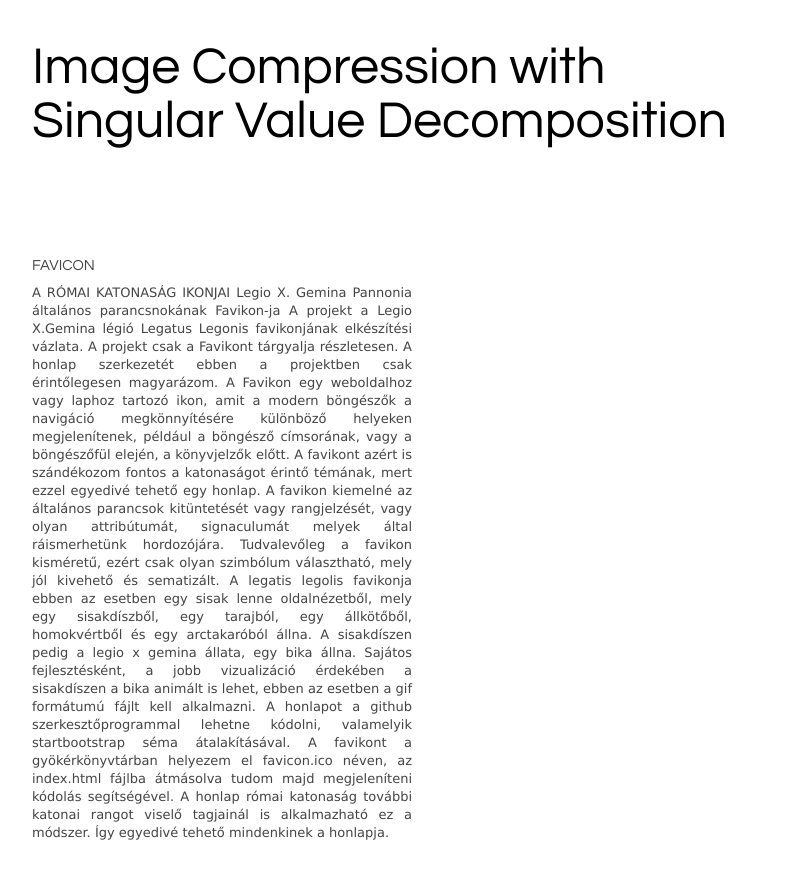
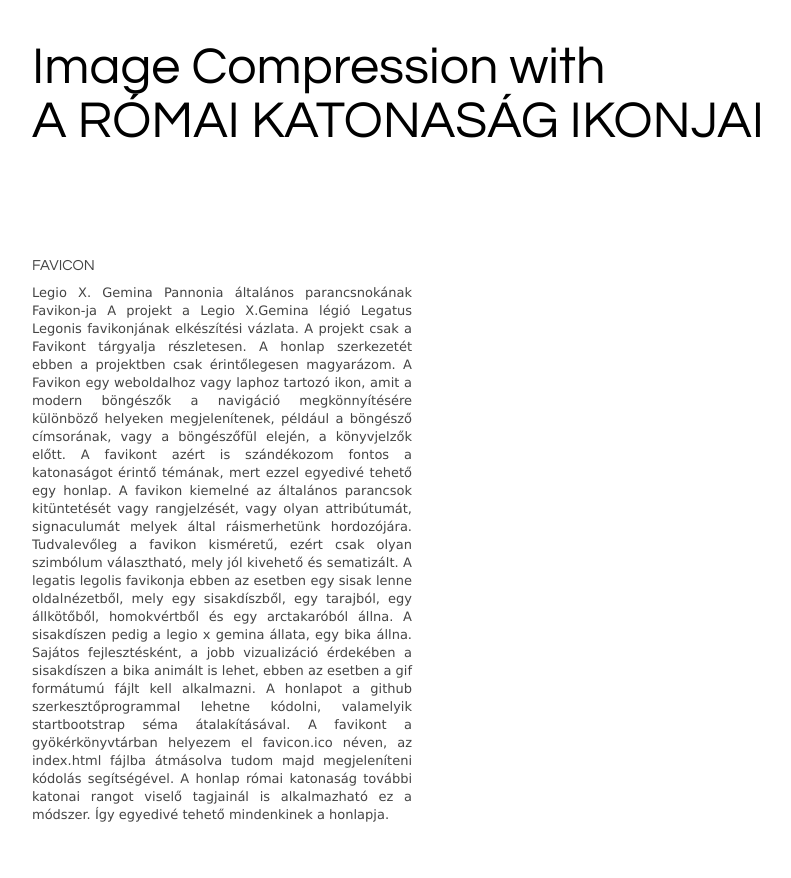
Before and after one commit to bankitomi26/try, a plain HTML site: page index.html in a window 1280 px wide. Shown: the whole page, without its empty margins (213-1004 px from the left). Drawn offline with nearby package versions, Linux system fonts and the light colour scheme; a script that the page names is missing.

Commit message:
Update index.html

```diff
--- a/index.html
+++ b/index.html
@@ -16,7 +16,7 @@
   <div class="wrapper">
     <h1>
       Image Compression with<br />
-      Singular Value Decomposition
+      A RÓMAI KATONASÁG IKONJAI
     </h1>
     <noscript>The interactive demo runs purely on the client-side. You therefore have to enable JavaScript to enjoy it.</noscript>
   </div>
@@ -28,7 +28,6 @@
       <div class="left-column">
         <h2>FAVICON</h2>
         <p>
-          A RÓMAI KATONASÁG IKONJAI
 Legio X. Gemina Pannonia általános parancsnokának Favikon-ja
  A projekt a Legio X.Gemina légió Legatus Legonis  favikonjának elkészítési vázlata. A projekt csak a Favikont tárgyalja részletesen. A honlap szerkezetét ebben a projektben csak érintőlegesen magyarázom.
 A Favikon egy weboldalhoz vagy laphoz tartozó ikon, amit a modern böngészők a navigáció megkönnyítésére különböző helyeken megjelenítenek, például a böngésző címsorának, vagy a böngészőfül elején, a könyvjelzők előtt.
```
